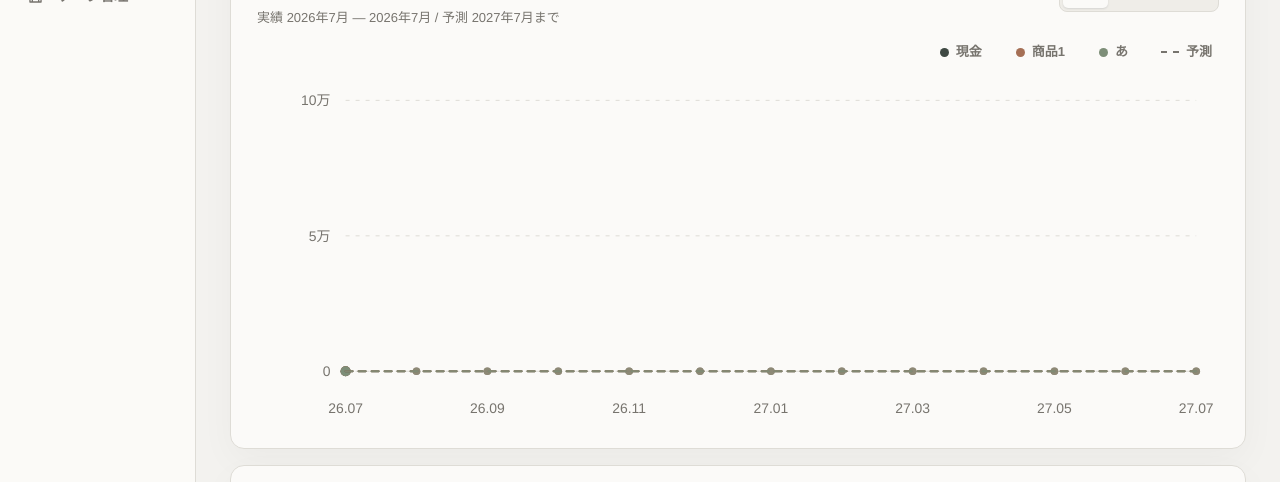
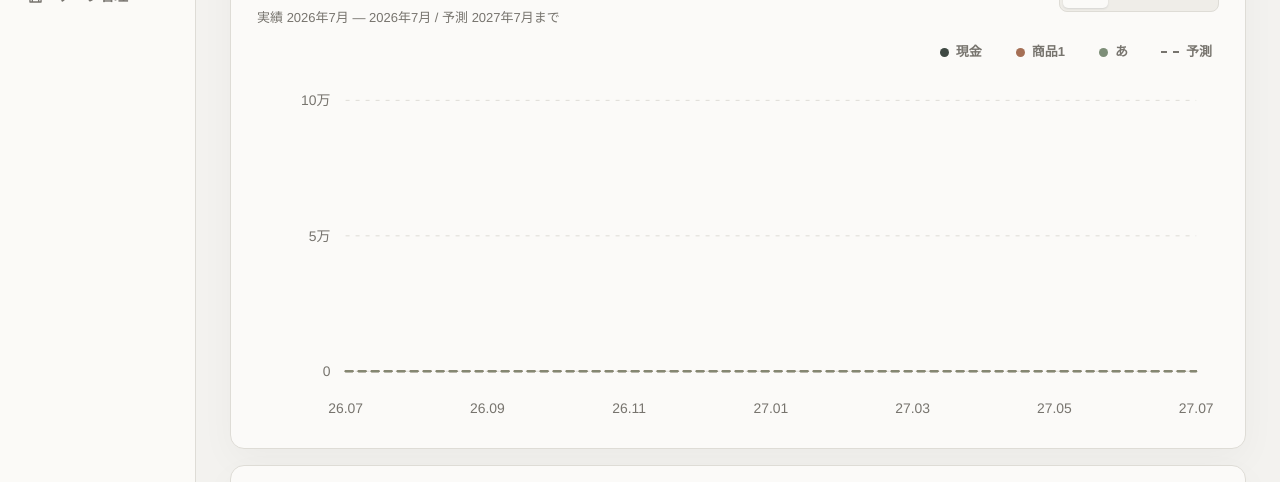
Before and after one commit to kensuke5704/finance-app, a Next.js app: page / in a window 1280 px wide. Shown: the part 255-737 px from the top of the page. Built offline with nearby package versions, Linux system fonts and the light colour scheme.

Commit message:
Remove points from asset chart

```diff
--- a/app/page.tsx
+++ b/app/page.tsx
@@ -474,14 +474,9 @@ function AssetChart({
           />
         ))}
 
-        {actualSeries.map(({ asset, points, line }) => (
+        {actualSeries.map(({ asset, line }) => (
           <g key={asset.id}>
             <path d={line} stroke={asset.color} className="series-line" />
-            {points.map((point) => (
-              <circle key={point.month} cx={point.x} cy={point.y} r="4" fill={asset.color}>
-                <title>{`${monthLabel(point.month)} ${asset.name || "名称未設定"} ${formatYen(point.value)}円`}</title>
-              </circle>
-            ))}
           </g>
         ))}
 
@@ -499,21 +494,9 @@ function AssetChart({
           />
         ))}
 
-        {forecastSeries.map(({ asset, points, line }) => (
+        {forecastSeries.map(({ asset, line }) => (
           <g key={`${asset.id}-forecast`}>
             <path d={line} stroke={asset.color} className="forecast-line" />
-            {points.slice(1).map((point) => (
-              <circle
-                key={point.month}
-                cx={point.x}
-                cy={point.y}
-                r="3"
-                fill={asset.color}
-                className="forecast-point"
-              >
-                <title>{`${monthLabel(point.month)} ${asset.name || "名称未設定"} 予測 ${formatYen(Math.round(point.value))}円`}</title>
-              </circle>
-            ))}
           </g>
         ))}
 
```
